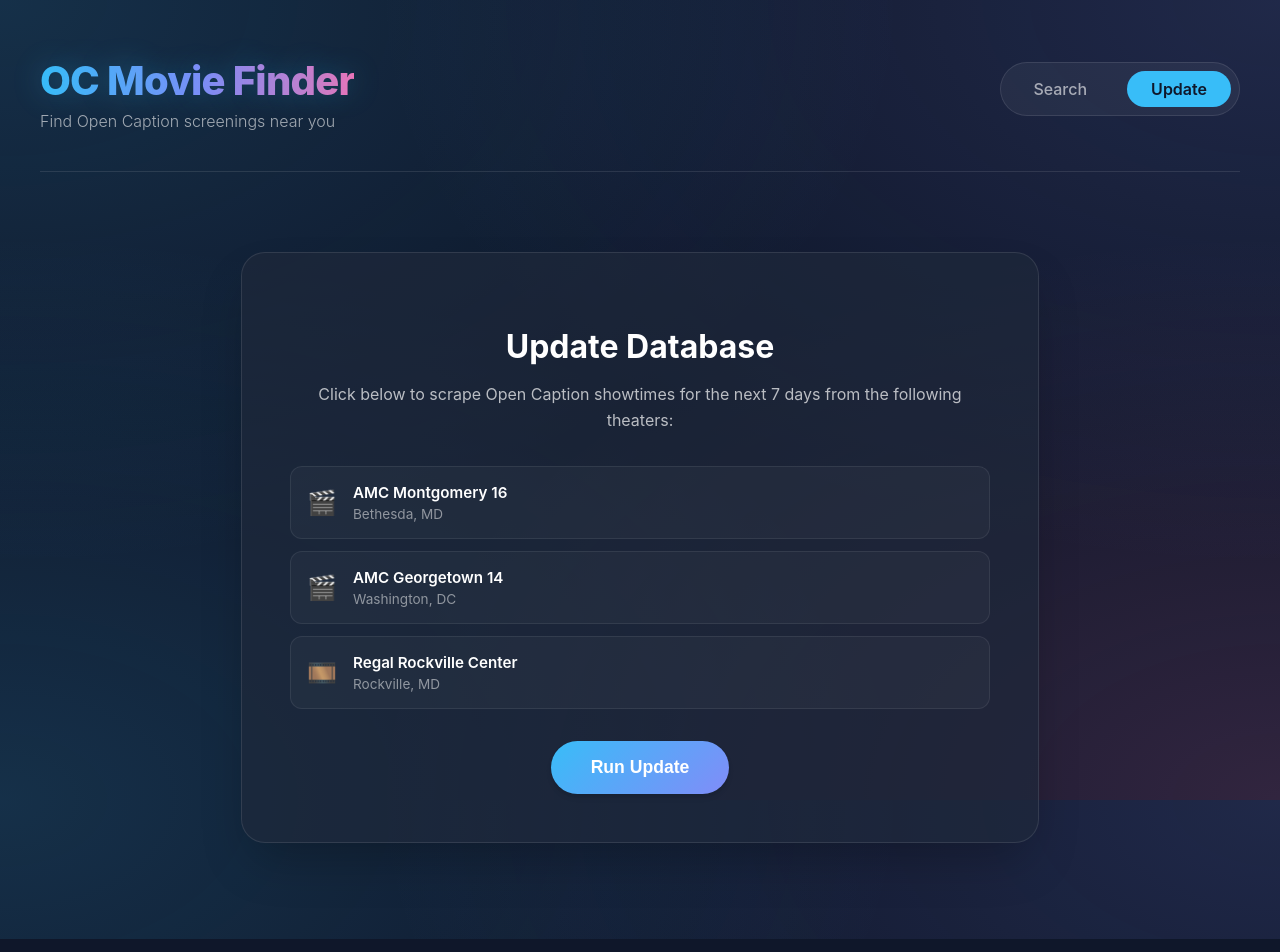
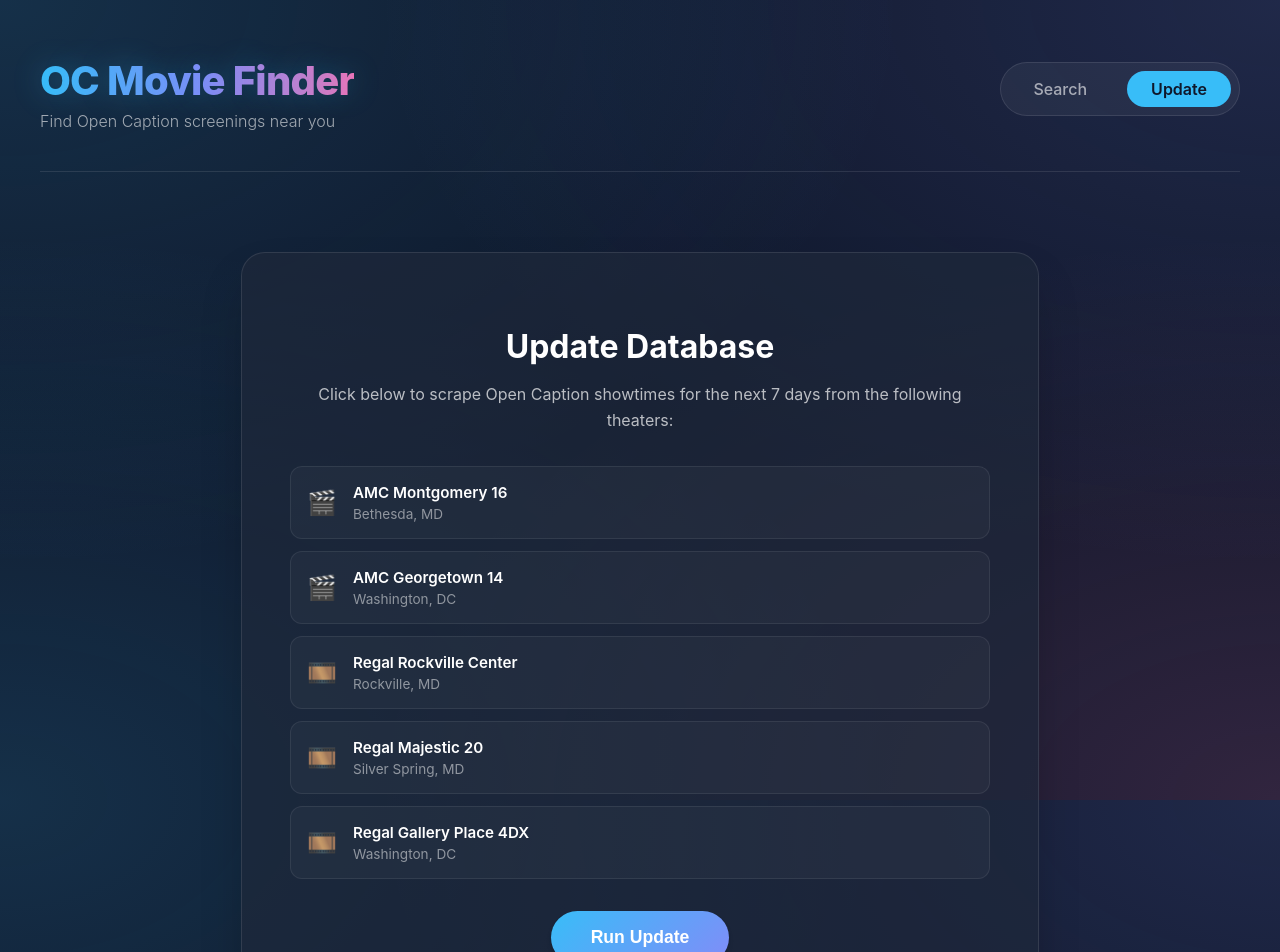
Before and after one commit to jaredevans/OC-Movie-Finder, a React (Vite) app in the folder client/: page /update in a window 1280 px wide. Shown: the top 952 px of the page. Built offline with nearby package versions, Linux system fonts and the light colour scheme.

Commit message:
updated readme

```diff
--- a/client/src/pages/UpdatePage.jsx
+++ b/client/src/pages/UpdatePage.jsx
@@ -13,7 +13,9 @@ const UpdatePage = () => {
     const theaters = [
         { name: 'AMC Montgomery 16', location: 'Bethesda, MD', chain: 'AMC' },
         { name: 'AMC Georgetown 14', location: 'Washington, DC', chain: 'AMC' },
-        { name: 'Regal Rockville Center', location: 'Rockville, MD', chain: 'Regal' }
+        { name: 'Regal Rockville Center', location: 'Rockville, MD', chain: 'Regal' },
+        { name: 'Regal Majestic 20', location: 'Silver Spring, MD', chain: 'Regal' },
+        { name: 'Regal Gallery Place 4DX', location: 'Washington, DC', chain: 'Regal' }
     ];
 
     const handleUpdate = async () => {
```
Also changed, not shown: 1 other file (tests, documents, lock files or other folders).
